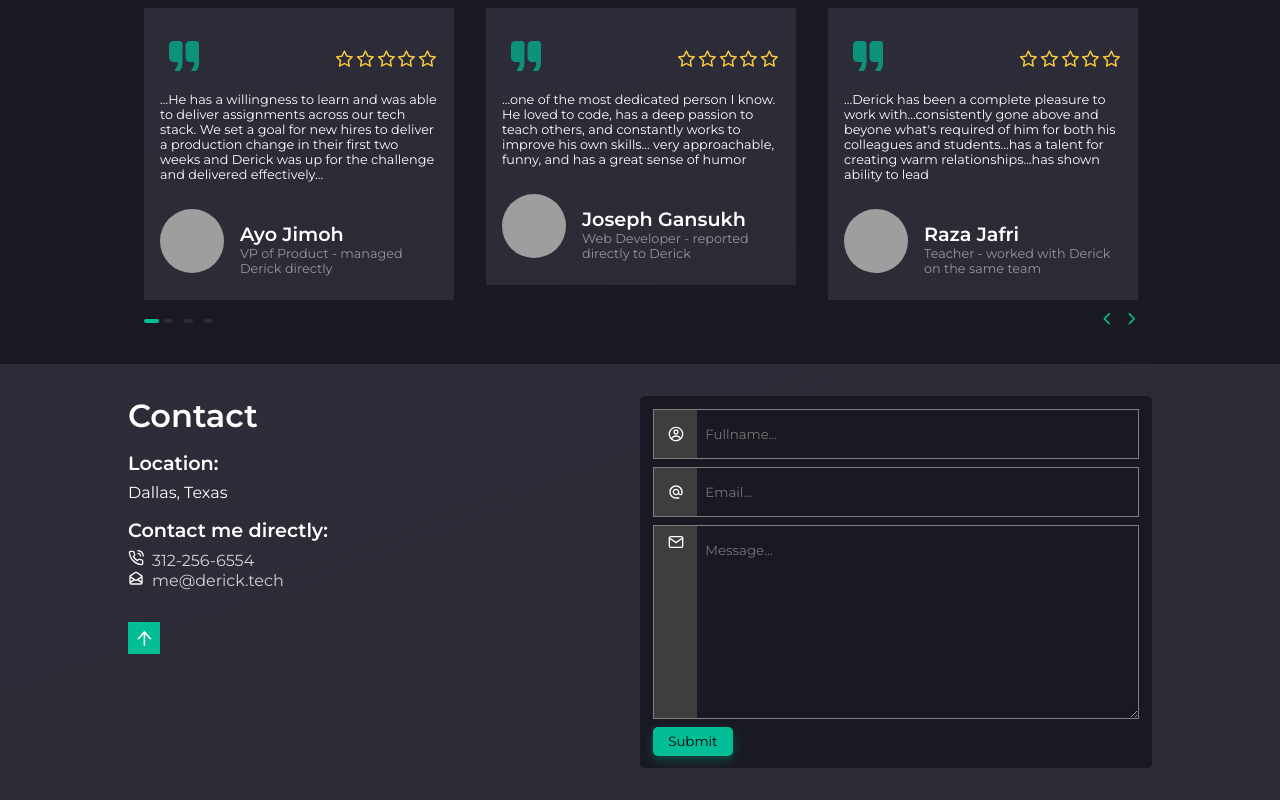
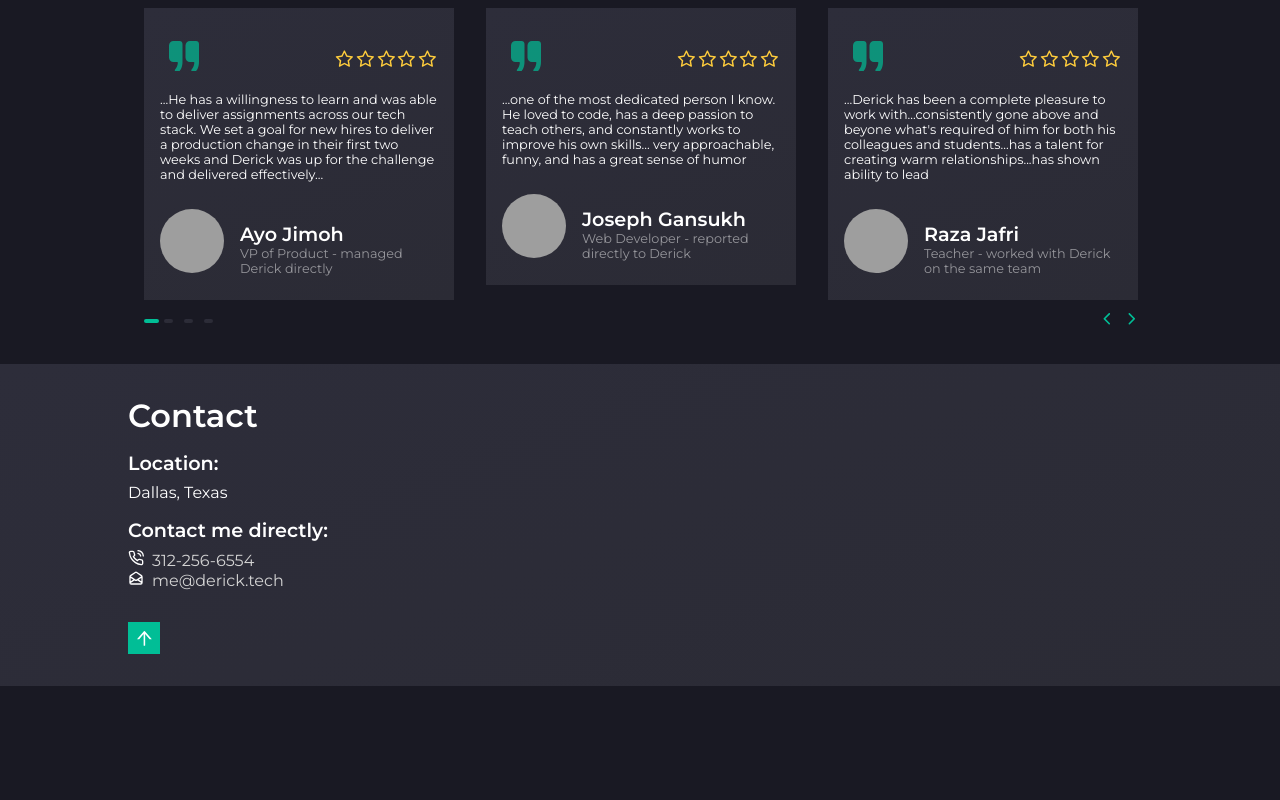
Before and after one commit to dbcastillo/PersonalSite, a React (Create React App) app: page / in a window 1280 px wide. Shown: the part 1917-2717 px from the top of the page. After the commit the page ends 2603 px from the top, so only its background shows below. Built offline with nearby package versions, Linux system fonts and the light colour scheme; grey boxes are pictures that could not be loaded.

Commit message:
revert fixes

```diff
--- a/src/components/Footer/Footer.jsx
+++ b/src/components/Footer/Footer.jsx
@@ -59,31 +59,6 @@ const Footer = () => {
           </ArrowUp>
         </Fade>
       </Profile>
-      <Form>
-        <Slide direction="right">
-          <form>
-            <div className="name">
-              <span>
-                <CgProfile />
-              </span>
-              <input type="text" placeholder="Fullname..." />
-            </div>
-            <div className="email">
-              <span>
-                <MdAlternateEmail />
-              </span>
-              <input type="email" placeholder="Email..." />
-            </div>
-            <div className="message">
-              <span className="messageIcon">
-                <FiMail />
-              </span>
-              <textarea cols="30" rows="10" placeholder="Message..."></textarea>
-            </div>
-            <button>Submit</button>
-          </form>
-        </Slide>
-      </Form>
     </Container>
   );
 };
```
